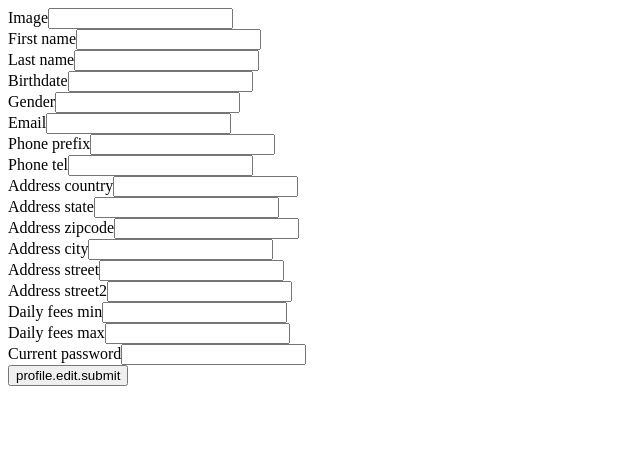
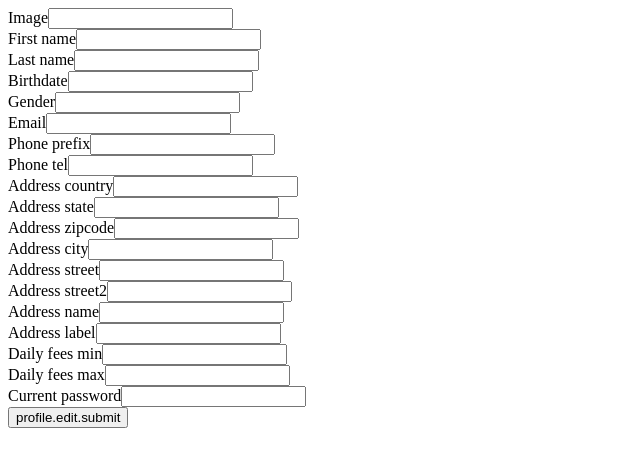
Before and after one commit to burgesQ/wamow, a Symfony app: template symfony/src/UserBundle/Resources/views/Profile/edit.html.twig in a window 1280 px wide. Shown: the top 467 px of the page, without its empty margins (0-640 px from the left). Run offline with Twig, Linux system fonts and the light colour scheme; the template is opened without the code that fills it, so the values that code supplies are empty; form fields are guessed from the names that the template uses; some libraries are stand-ins or nearby versions.

Commit message:
| MOD => ToolsBundle/Entity/Address.php : add label and name attribut | MOD => ToolsBundle/Form/AddressType.php : add label and name in the form | MOD => UserBundle/Resources/translations/FOSUserBundle.en.yml : label and name for the trad | MOD => UserBundle/Resources/views/Profile/edit_content.html.twig : add label and name | MOD => UserBundle/Resources/views/Profile/show_content.html.twig : add label and name

```diff
--- a/symfony/src/ToolsBundle/Form/AddressType.php
+++ b/symfony/src/ToolsBundle/Form/AddressType.php
@@ -23,6 +23,8 @@ class AddressType extends AbstractType
             ->add('city')
             ->add('street')
             ->add('street2')
+            ->add('name')
+            ->add('label')
             ;
     }
 
--- a/symfony/src/UserBundle/Resources/translations/FOSUserBundle.en.yml
+++ b/symfony/src/UserBundle/Resources/translations/FOSUserBundle.en.yml
@@ -29,6 +29,8 @@ profile:
         birthdate: Birthdate
         daily_fees_min: 'Daily Fees Min'
         daily_fees_max: 'Daily Fees Max'
+        label: Label
+        name: Name
         zipcode: Zipcode
         address: Address
         city: City
--- a/symfony/src/UserBundle/Resources/views/Profile/edit_content.html.twig
+++ b/symfony/src/UserBundle/Resources/views/Profile/edit_content.html.twig
@@ -22,6 +22,8 @@
     {{ form_row(form.address.city) }}
     {{ form_row(form.address.street) }}
     {{ form_row(form.address.street2) }}
+    {{ form_row(form.address.name) }}
+    {{ form_row(form.address.label) }}
 
     {{ form_row(form.dailyFeesMin) }}
     {{ form_row(form.dailyFeesMax) }}
@@ -29,7 +31,7 @@
     {{ form_row(form.current_password) }}
 
     <div>
-        <input type="submit" value="{{ 'profile.edit.submit'|trans }}" />
+	<input type="submit" value="{{ 'profile.edit.submit'|trans }}" />
     </div>
 
 {{ form_end(form) }}
--- a/symfony/src/UserBundle/Resources/views/Profile/show_content.html.twig
+++ b/symfony/src/UserBundle/Resources/views/Profile/show_content.html.twig
@@ -20,4 +20,6 @@
     <p>{{ 'profile.show.zipcode'|trans }}:{% if user.address != null %} {{ user.address.zipcode }} {% endif %} </p>
     <p>{{ 'profile.show.address'|trans }}:{% if user.address != null %} {{ user.address.street }} {% endif %} </p>
     <p>{{ 'profile.show.address'|trans }}:{% if user.address != null %} {{ user.address.street2 }} {% endif %} </p>
+    <p>{{ 'profile.show.label'|trans }}:{% if user.address != null %} {{ user.address.label }} {% endif %} </p>
+    <p>{{ 'profile.show.name'|trans }}:{% if user.address != null %} {{ user.address.name }} {% endif %} </p>
 </div>
```
Also changed, not shown: symfony/src/ToolsBundle/Entity/Address.php (+64 -0 lines).
